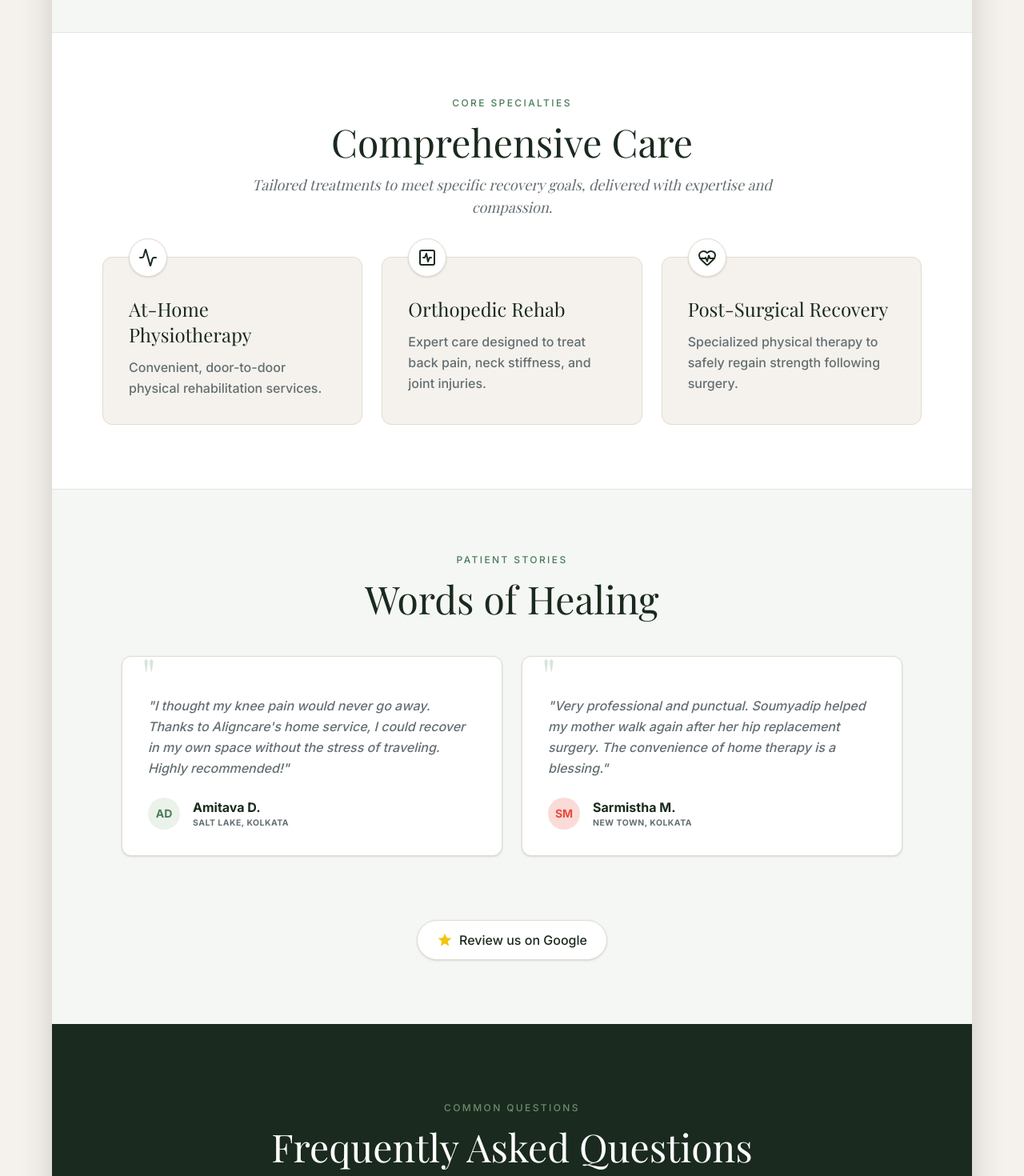
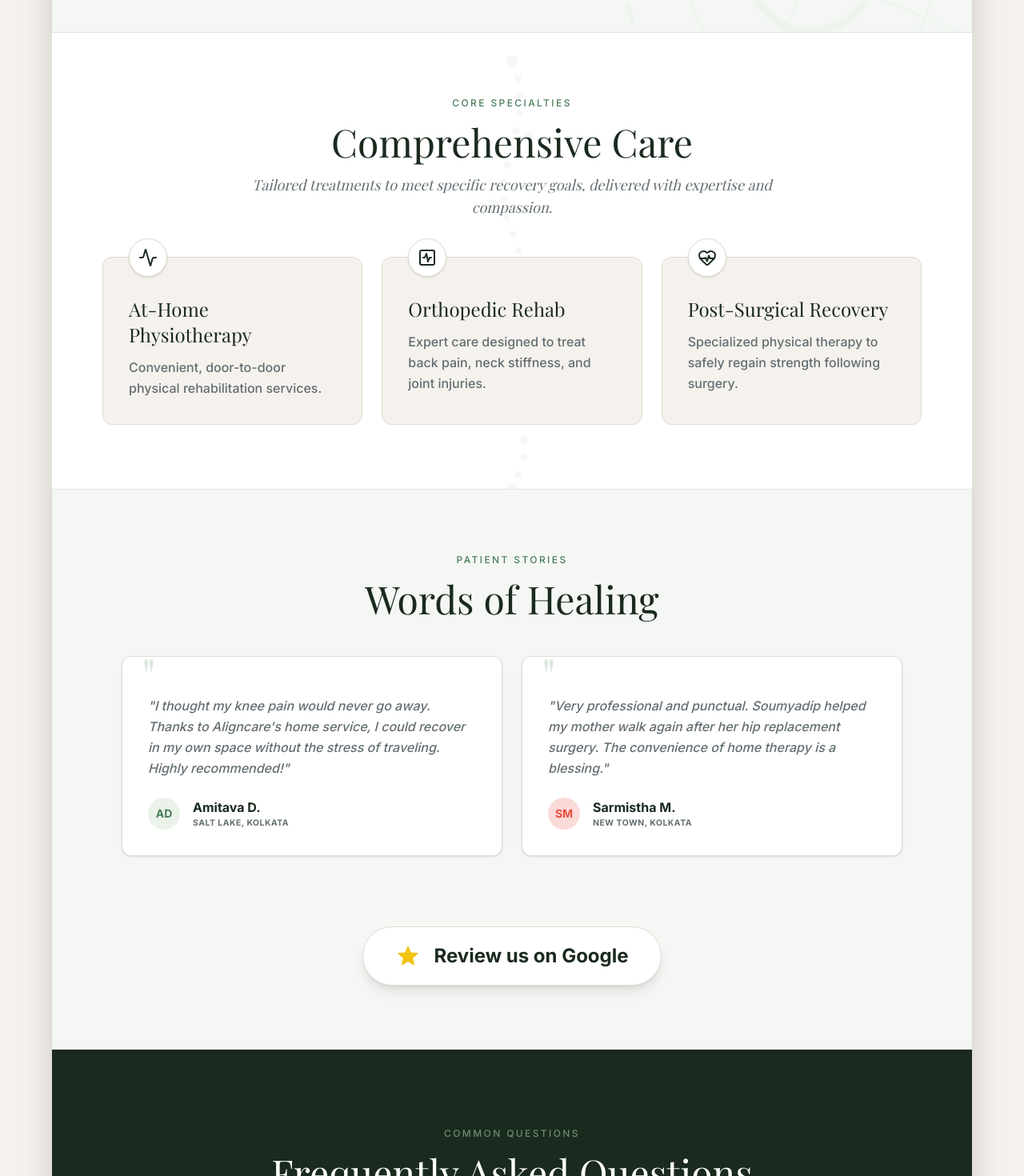
Before and after one commit to Raas-47/Aligncare-Physiotherapy-, a React (Vite) app: page / in a window 1280 px wide. Shown: the part 901-2371 px from the top of the page at 80% size. Built offline with nearby package versions, Linux system fonts and the light colour scheme; a web font is replaced by a local one.

Commit message:
feat: Enhance visual appeal and user experience
Introduces subtle background animations to the Home page and adds spoken instructions for exercises. The README banner image has also been updated. This change aims to make the application more engaging and accessible.

```diff
--- a/src/pages/Exercises.tsx
+++ b/src/pages/Exercises.tsx
@@ -1,4 +1,4 @@
-import { useState, useEffect } from 'react';
+import { useState, useEffect, useRef } from 'react';
 import { useLanguage } from '../context/LanguageContext';
 import { PlayCircle, CheckCircle2, ChevronLeft, ChevronRight, Volume2, Info } from 'lucide-react';
 import { cn } from '../lib/utils';
@@ -42,7 +42,44 @@ export default function Exercises() {
   useEffect(() => {
     setRepsDone(0);
     setIsPlaying(false);
+    window.speechSynthesis.cancel();
   }, [currentIdx]);
+
+  let utteranceRef = useRef<SpeechSynthesisUtterance | null>(null);
+
+  const togglePlay = () => {
+    if (isPlaying) {
+      setIsPlaying(false);
+      window.speechSynthesis.cancel();
+    } else {
+      setIsPlaying(true);
+
+      // Play a reliable chime to guarantee audio output
+      const chime = new Audio("https://actions.google.com/sounds/v1/alarms/dinner_bell_triangle.ogg");
+      chime.play().catch(e => console.error("Audio block:", e));
+
+      if ('speechSynthesis' in window) {
+        window.speechSynthesis.cancel();
+
+        const text = lang === 'en'
+          ? `Now starting ${currentEx.title.en}. Your goal is ${currentEx.reps} repetitions.`
+          : `এখন শুরু হচ্ছে ${currentEx.title.bn}. আপনার লক্ষ্য ${currentEx.reps} বার।`;
+
+        const utterance = new SpeechSynthesisUtterance(text);
+        utterance.lang = lang === 'en' ? 'en-US' : 'bn-IN';
+
+        // Prevent garbage collection by keeping a reference
+        utteranceRef.current = utterance;
+
+        // Delay speech slightly to let the chime ring
+        setTimeout(() => {
+          if (utteranceRef.current) {
+             window.speechSynthesis.speak(utteranceRef.current);
+          }
+        }, 1000);
+      }
+    }
+  };
 
   const markCompleted = () => {
     const next = [...exercises];
@@ -113,7 +150,7 @@ export default function Exercises() {
         {/* Play Button Overlay */}
         {!isPlaying && (
           <button
-            onClick={() => setIsPlaying(true)}
+            onClick={togglePlay}
             className="absolute inset-0 flex items-center justify-center bg-black/20 hover:bg-black/10 transition-colors z-10"
           >
              <PlayCircle className="w-16 h-16 text-white drop-shadow-lg" />
--- a/src/pages/Home.tsx
+++ b/src/pages/Home.tsx
@@ -44,7 +44,34 @@ export default function Home() {
   const { lang, t } = useLanguage();
 
   return (
-    <div className="bg-[#F5F7F5] min-h-screen">
+    <div className="bg-[#F5F7F5] min-h-screen relative overflow-hidden">
+
+      {/* Abstract Background Shapes - Physiotherapy Theme */}
+      <div className="absolute inset-0 overflow-hidden pointer-events-none z-0">
+        {/* Subtle geometric circles representing joints/nodes */}
+        <svg className="absolute top-[-5%] right-[-5%] w-[60%] md:w-[45%] h-[60%] md:h-[45%] text-[#EAF2EA] opacity-70 animate-[spin_100s_linear_infinite]" viewBox="0 0 200 200" fill="none" xmlns="http://www.w3.org/2000/svg">
+          <circle cx="100" cy="100" r="90" stroke="currentColor" strokeWidth="2" strokeDasharray="10 10" />
+          <circle cx="100" cy="100" r="60" stroke="currentColor" strokeWidth="1" />
+          <circle cx="100" cy="100" r="30" stroke="currentColor" strokeWidth="4" />
+          <line x1="100" y1="10" x2="100" y2="190" stroke="currentColor" strokeWidth="1" />
+          <line x1="10" y1="100" x2="190" y2="100" stroke="currentColor" strokeWidth="1" />
+          <circle cx="100" cy="10" r="4" fill="currentColor" />
+          <circle cx="100" cy="190" r="4" fill="currentColor" />
+          <circle cx="10" cy="100" r="4" fill="currentColor" />
+          <circle cx="190" cy="100" r="4" fill="currentColor" />
+        </svg>
+
+        {/* Abstract spine curve & movement arcs */}
+        <svg className="absolute bottom-[5%] left-[-10%] w-[50%] md:w-[35%] h-[50%] md:h-[35%] text-[#D5E5D5] opacity-60" viewBox="0 0 200 200" fill="none" xmlns="http://www.w3.org/2000/svg">
+          <path d="M 40 160 C 80 160 120 120 120 80 C 120 40 160 20 180 20" stroke="currentColor" strokeWidth="6" strokeLinecap="round" />
+          <path d="M 40 180 C 90 180 140 130 140 80 C 140 30 180 10 200 10" stroke="currentColor" strokeWidth="2" strokeDasharray="6 6" strokeLinecap="round" opacity="0.6" />
+          <circle cx="40" cy="160" r="10" fill="currentColor" />
+          <circle cx="120" cy="80" r="8" fill="currentColor" opacity="0.8" />
+          <circle cx="180" cy="20" r="6" fill="currentColor" opacity="0.6" />
+          <circle cx="80" cy="130" r="5" fill="currentColor" opacity="0.4" />
+          <circle cx="150" cy="40" r="4" fill="currentColor" opacity="0.3" />
+        </svg>
+      </div>
 
       {/* Hero Section */}
       <section className="relative px-6 py-16 md:py-24 max-w-5xl mx-auto flex flex-col md:flex-row items-center gap-12">
@@ -128,8 +155,21 @@ export default function Home() {
       </section>
 
       {/* Core Services Section */}
-      <section className="bg-white py-20 px-6 border-y border-[#E0E6E0]">
-        <div className="max-w-5xl mx-auto space-y-12">
+      <section className="bg-white py-20 px-6 border-y border-[#E0E6E0] relative overflow-hidden">
+        {/* Elegant Spine Curve background */}
+        <div className="absolute inset-0 flex items-center justify-center opacity-[0.03] pointer-events-none z-0">
+          <svg className="w-full h-full max-h-[800px] object-cover" viewBox="0 0 400 800" fill="none" xmlns="http://www.w3.org/2000/svg">
+            <path d="M 200 50 C 250 150, 150 250, 200 350 C 250 450, 150 550, 200 650 C 250 750, 200 780, 200 800" stroke="#1A2A1E" strokeWidth="12" strokeLinecap="round" strokeDasharray="1 30"/>
+            <circle cx="200" cy="50" r="10" fill="#1A2A1E"/>
+            <circle cx="230" cy="180" r="8" fill="#1A2A1E"/>
+            <circle cx="170" cy="300" r="8" fill="#1A2A1E"/>
+            <circle cx="225" cy="420" r="8" fill="#1A2A1E"/>
+            <circle cx="175" cy="530" r="8" fill="#1A2A1E"/>
+            <circle cx="220" cy="640" r="8" fill="#1A2A1E"/>
+            <circle cx="200" cy="800" r="10" fill="#1A2A1E"/>
+          </svg>
+        </div>
+        <div className="max-w-5xl mx-auto space-y-12 relative z-10">
           <div className="text-center max-w-2xl mx-auto space-y-4">
             <h2 className="text-[#4A7C59] font-medium tracking-[0.2em] uppercase text-xs">Core Specialties</h2>
             <h3 className="text-4xl md:text-5xl font-serif text-[#1A2A1E]">Comprehensive Care</h3>
@@ -206,14 +246,14 @@ export default function Home() {
           </div>
         </div>
 
-        <div className="flex justify-center pt-8">
+        <div className="flex justify-center pt-10">
           <a
             href="https://g.page/r/Cb-u7tj6fTLIEAE/review"
             target="_blank"
             rel="noopener noreferrer"
-            className="inline-flex items-center gap-2 px-6 py-3 bg-white border border-[#E0Dcd0] text-[#1A2A1E] font-medium rounded-full shadow-sm hover:border-[#1A2A1E] hover:bg-[#F5F2ED] transition-all"
+            className="inline-flex items-center gap-4 px-10 py-5 bg-white border border-[#E0Dcd0] text-[#1A2A1E] font-bold text-xl md:text-2xl rounded-full shadow-lg hover:shadow-xl hover:border-[#1A2A1E] hover:bg-[#F5F2ED] transition-all transform hover:-translate-y-1"
           >
-            <svg className="w-5 h-5 text-[#F1C40F]" fill="currentColor" viewBox="0 0 24 24"><path d="M12 17.27L18.18 21l-1.64-7.03L22 9.24l-7.19-.61L12 2 9.19 8.63 2 9.24l5.46 4.73L5.82 21z"/></svg>
+            <svg className="w-8 h-8 text-[#F1C40F]" fill="currentColor" viewBox="0 0 24 24"><path d="M12 17.27L18.18 21l-1.64-7.03L22 9.24l-7.19-.61L12 2 9.19 8.63 2 9.24l5.46 4.73L5.82 21z"/></svg>
             Review us on Google
           </a>
         </div>
```
Also changed, not shown: 1 other file (tests, documents, lock files or other folders).
